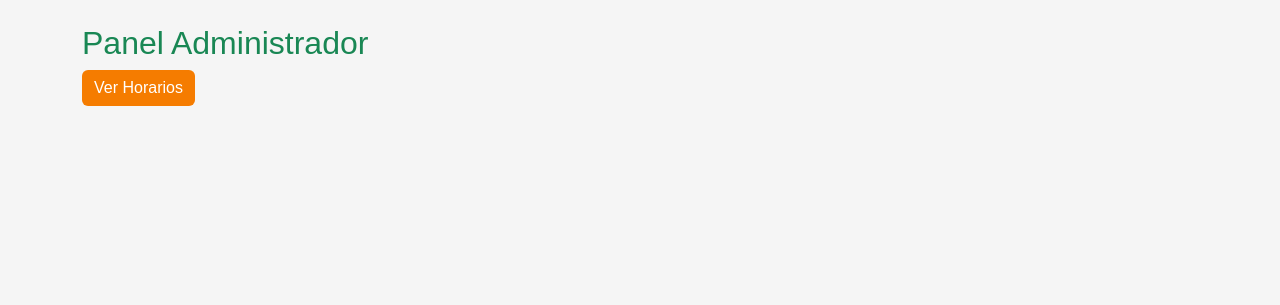
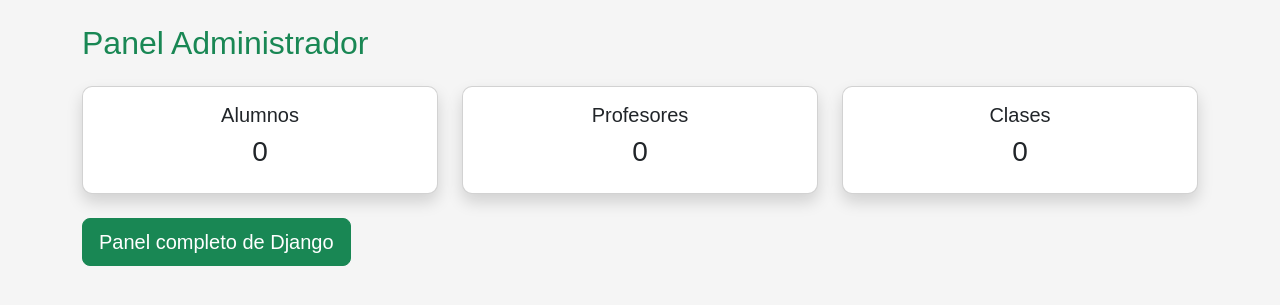
Before and after one commit to Jacqueline1603/Integradora-Utt_Horarios, a Django app: page /admin-dashboard/ in a window 1280 px wide. Shown: the part 76-381 px from the top of the page. Run offline with Django 5.2, Linux system fonts and the light colour scheme; data that the repository does not hold is empty.

Commit message:
Cambios Admin

```diff
--- a/horarios/templates/horarios/admin_dashboard.html
+++ b/horarios/templates/horarios/admin_dashboard.html
@@ -2,8 +2,49 @@
 
 {% block content %}
 
-<h2 class="text-success">Panel Administrador</h2>
+<h2 class="text-success mb-4">Panel Administrador</h2>
 
-<a href="/horarios/" class="btn btn-primary">Ver Horarios</a>
+<div class="row">
+
+    <div class="col-md-4">
+        <a href="/admin/horarios/alumno/" class="text-decoration-none">
+            <div class="card text-center shadow">
+                <div class="card-body">
+                    <h5 class="card-title">Alumnos</h5>
+                    <h3>{{ total_alumnos }}</h3>
+                </div>
+            </div>
+        </a>
+    </div>
+
+    <div class="col-md-4">
+        <a href="/admin/horarios/profesor/" class="text-decoration-none">
+            <div class="card text-center shadow">
+                <div class="card-body">
+                    <h5 class="card-title">Profesores</h5>
+                    <h3>{{ total_profesores }}</h3>
+                </div>
+            </div>
+        </a>
+    </div>
+
+    <div class="col-md-4">
+        <a href="/admin/horarios/horario/" class="text-decoration-none">
+            <div class="card text-center shadow">
+                <div class="card-body">
+                    <h5 class="card-title">Clases</h5>
+                    <h3>{{ total_horarios }}</h3>
+                </div>
+            </div>
+        </a>
+    </div>
+
+</div>
+
+<br>
+
+<a href="/admin/" class="btn btn-success btn-lg">
+    Panel completo de Django
+</a>
 
 {% endblock %}
--- a/horarios/templates/horarios/lista_horarios.html
+++ b/horarios/templates/horarios/lista_horarios.html
@@ -4,7 +4,7 @@
 
 <h2 class="mb-4">Horarios Académicos</h2>
 
-<<form method="GET" class="mb-4">
+<form method="GET" class="mb-4">
 
 <div class="row">
 
--- a/horarios/views.py
+++ b/horarios/views.py
@@ -37,9 +37,19 @@ def logout_view(request):
     logout(request)
     return redirect("login")
 
+def admin_dashboard(request):
 
-def admin_dashboard(request):
-    return render(request, "horarios/admin_dashboard.html")
+    total_alumnos = Alumno.objects.count()
+    total_profesores = Profesor.objects.count()
+    total_horarios = Horario.objects.count()
+
+    context = {
+        "total_alumnos": total_alumnos,
+        "total_profesores": total_profesores,
+        "total_horarios": total_horarios,
+    }
+
+    return render(request, "horarios/admin_dashboard.html", context)
 
 
 def profesor_dashboard(request):
@@ -49,14 +59,28 @@ def profesor_dashboard(request):
 def alumno_dashboard(request):
     return render(request, "horarios/alumno_dashboard.html")
 
-
 def lista_horarios(request):
 
     horarios = Horario.objects.all()
 
-    return render(request, "horarios/lista_horarios.html", {
+    profesor = request.GET.get("profesor")
+    grupo = request.GET.get("grupo")
+    dia = request.GET.get("dia")
+
+    if profesor:
+        horarios = horarios.filter(profesor__nombre__icontains=profesor)
+
+    if grupo:
+        horarios = horarios.filter(grupo__nombre__icontains=grupo)
+
+    if dia:
+        horarios = horarios.filter(dia=dia)
+
+    context = {
         "horarios": horarios
-    })
+    }
+
+    return render(request, "horarios/lista_horarios.html", context)
 
 
 def calendario(request):
```
